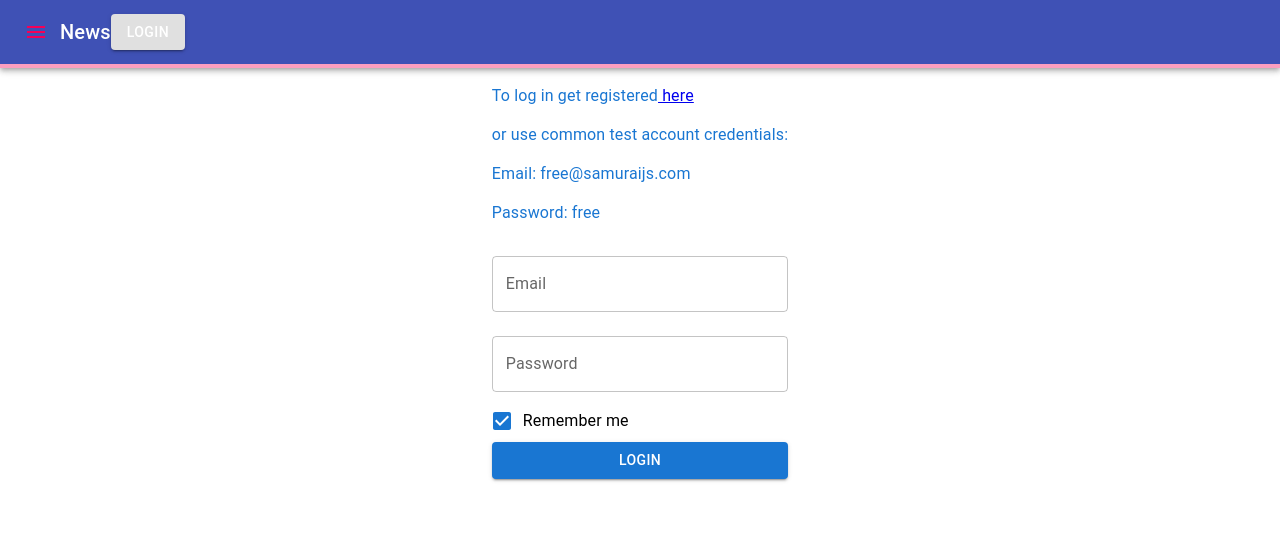
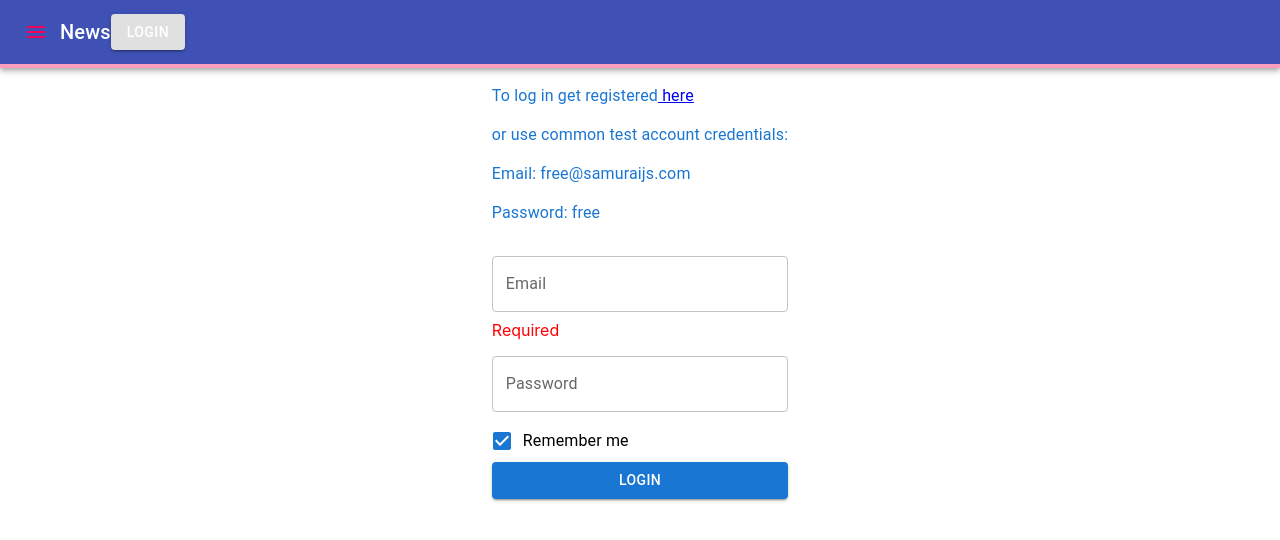
Before and after one commit to Trivium-bit/Todolist_, a React (Create React App) app: page /login in a window 1280 px wide. Both pictures are taken after a click on the label "Remember me". Shown: the top 540 px of the page. Built offline with nearby package versions, Linux system fonts and the light colour scheme.

Commit message:
add formik

```diff
--- a/src/features/login/Login.tsx
+++ b/src/features/login/Login.tsx
@@ -7,10 +7,40 @@
 import FormLabel from '@mui/material/FormLabel';
 import TextField from '@mui/material/TextField';
 import Button from '@mui/material/Button';
+import { useFormik } from 'formik';
+
+type FormikErrorType = {
+    email?: string
+    password?: string
+    rememberMe?: boolean
+    }
 
 export const Login = () => {
+
+    const formik = useFormik({
+        initialValues: {
+            email: '',
+            password: '',
+            rememberMe: false
+        },
+        validate: (values) => {
+            const errors: FormikErrorType = {};
+
+            if (!values.email) {
+            errors.email = 'Required';
+            } else if (!/^[A-Z0-9._%+-]+@[A-Z0-9.-]+\.[A-Z]{2,4}$/i.test(values.email)) {
+            errors.email = 'Invalid email address';
+            }
+            return errors;
+            },
+        onSubmit: values => {
+            alert(JSON.stringify(values));
+        },
+    });
+
     return <Grid container justifyContent={'center'}>
         <Grid item justifyContent={'center'}>
+            <form onSubmit={formik.handleSubmit}>
             <FormControl>
                 <FormLabel>
                     <p>To log in get registered
@@ -23,16 +53,16 @@
                     <p>Password: free</p>
                 </FormLabel>
                 <FormGroup>
-                    <TextField label="Email" margin="normal" />
-                    <TextField type="password" label="Password"
-                        margin="normal"
-                    />
-                    <FormControlLabel label={'Remember me'} control={<Checkbox />} />
+                    <TextField label="Email" margin="normal" name="email" onChange={formik.handleChange} value={formik.values.email} />
+                    {formik.errors.email ? <div style={{color: 'red'}}>{formik.errors.email}</div> : null}
+                    <TextField type="password" label="Password" name="password" onChange={formik.handleChange} value={formik.values.password} margin="normal"/>
+                    <FormControlLabel label={'Remember me'} control={<Checkbox name="rememberMe" checked={formik.values.rememberMe} onChange={formik.handleChange} />} />
                     <Button type={'submit'} variant={'contained'} color={'primary'}>
                         Login
                     </Button>
                 </FormGroup>
             </FormControl>
+            </form>
         </Grid>
     </Grid>
 }
```
Also changed, not shown: 1 other file (tests, documents, lock files or other folders).
